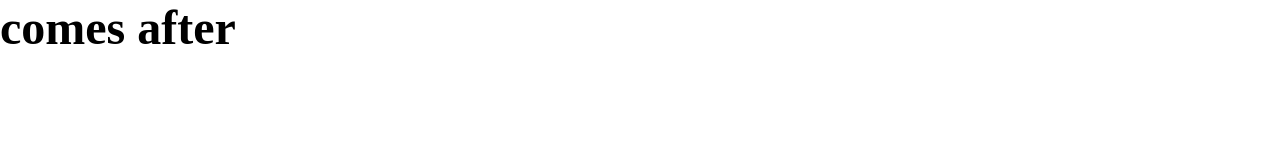
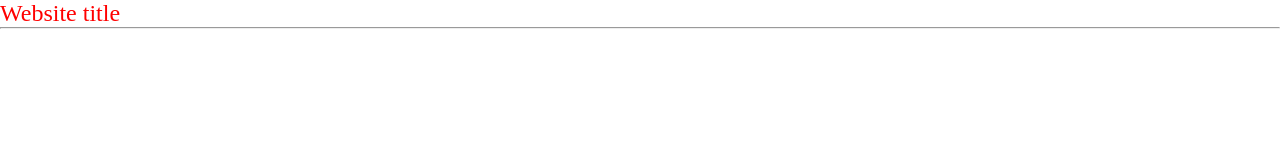
Before and after one commit to tandaraelena/emi, a website: page src/index.pug in a window 1280 px wide. Drawn offline with nearby package versions, Linux system fonts and the light colour scheme; files that its build step writes are made by us from their sources.

Commit message:
Include navigation

```diff
--- a/src/_component/layout/layout.pug
+++ b/src/_component/layout/layout.pug
@@ -10,3 +10,4 @@ html
     link(rel="stylesheet", href="style.css")
   body
     block content
+    include ../nav/nav
--- /dev/null
+++ b/src/_component/nav/nav.pug
@@ -0,0 +1,4 @@
+#nav
+.nav
+  .nav__title Website title
+  hr
--- /dev/null
+++ b/src/_component/nav/nav.scss
@@ -0,0 +1,4 @@
+.nav {
+  color: red;
+  background-color: transparent;
+}
--- a/src/index.pug
+++ b/src/index.pug
@@ -4,4 +4,3 @@ block basic-config
     let myTitleForGoogleSearch = "Tyre solutions";
     let myDescriptionForGoogleSearch = "Paint your car..";
 block content
-  h1 comes after
--- a/src/style.scss
+++ b/src/style.scss
@@ -1,2 +1,3 @@
 @import '_asset/font/style.scss';
-@import '_component/layout/layout.scss'
+@import '_component/layout/layout.scss';
+@import '_component/nav/nav.scss';
```
Also changed, not shown: src/_component/menu/menu.pug (added, +13 -0 lines), src/_component/menu/menu.scss (added).
